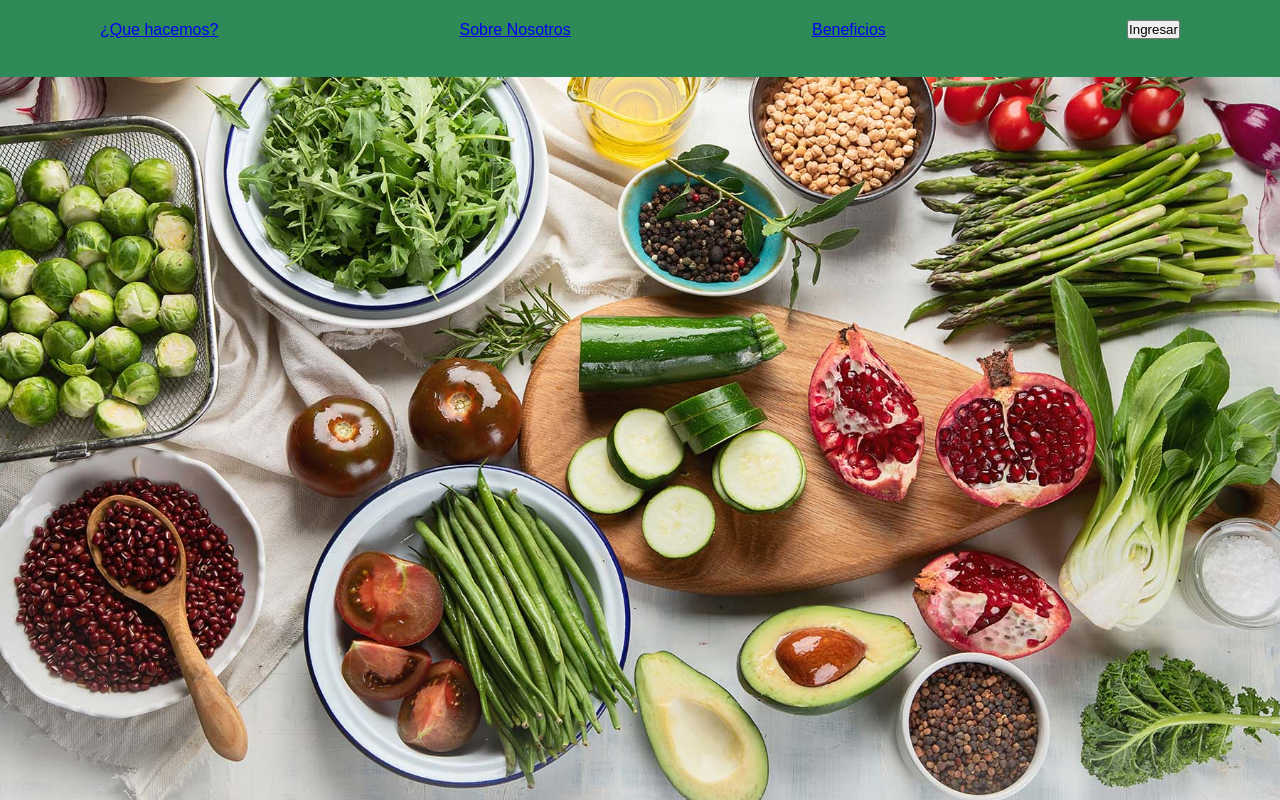
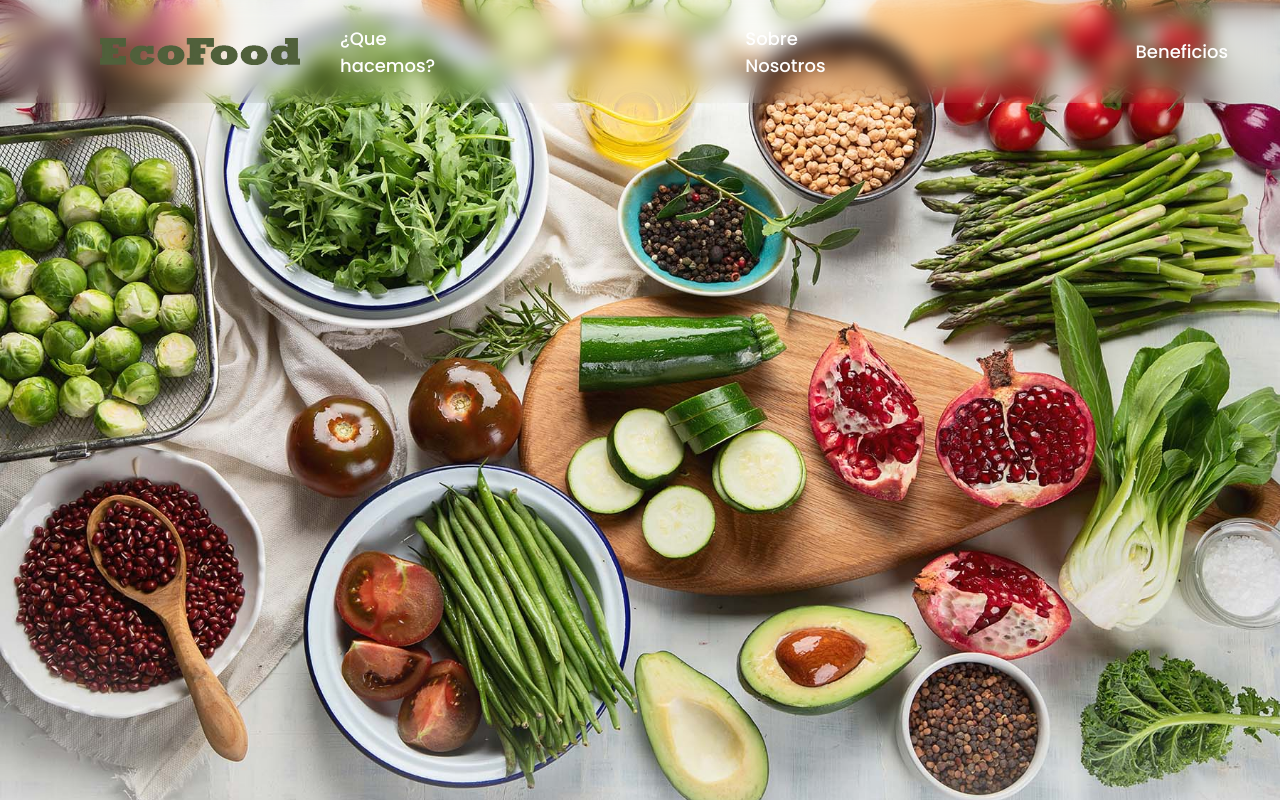
Before and after one commit to pulento-pepe/front-end-PJC, a plain HTML site: page index.html in a window 1280 px wide. Drawn offline with Linux system fonts and the light colour scheme.

Commit message:
actualizacion navbar

```diff
--- a/css/style.css
+++ b/css/style.css
@@ -1,4 +1,4 @@
-@import  url("https://fonts.googleapis.com/css2?family=Roboto:wght@400;700&display=swap");
+@import  url("https://fonts.googleapis.com/css2?family=Poppins:wght@300;400;500;600;700;800;900&display=swap");
 
 *{
     margin: 0;
@@ -20,11 +20,12 @@ body {
     left: 0;
     width: 100%;
     padding: 20px 100px;
-    background: seagreen;
+    background: transparent;
     display: flex;
     justify-content: space-between;
     align-items: center;
     z-index: 100;
+    backdrop-filter: blur(10px);
 }
 
 .logo {
@@ -34,20 +35,54 @@ body {
     font-weight: 700;
 }
 
+.logo-img {
+    width: 200px; /* Ajusta el ancho de la imagen */
+    height: auto; /* Mantén la proporción de la imagen */
+    display: block; /* Asegura que se comporte como un bloque dentro del enlace */
+}
+
+.navbar {
+    display: flex;
+    justify-content: center; /* Centra los elementos horizontalmente */
+    gap: 270px; /* Agrega una separación de 10px entre los enlaces */
+    align-items: center; /* Alinea verticalmente los elementos al centro */
+}
+
 .navbar a {
+    position: relative;
     color: white;
     text-decoration: none;
     font-size: 18px;
     font-weight: 500;
     margin-left: 40px;
+    backdrop-filter: blur(10px);
 }
 
 .navbar a::before{
     content: '';
     position: absolute;
-    top: 0;
+    top: 100%;
     left: 0;
+    width: 0;
+    height: 2px;
+    background: #c71616;
+    transition: all 0.3s ease;
+}
+
+.navbar a:hover::before{
     width: 100%;
-    height: 100%;
-    background: #fff;
 }
+
+.button {
+    background-color: #50603a; /* Green */
+    border: none;
+    color: white;
+    padding: 15px 32px;
+    text-align: center;
+    text-decoration: none;
+    display: inline-block;
+    font-size: 16px;
+    margin: 4px 2px;
+    cursor: pointer;
+    border-radius: 8px;
+}
--- a/index.html
+++ b/index.html
@@ -11,12 +11,14 @@
 <body>
 
   <header class="header">
-    <a href="#" class="logo">Logo</a>
-    <nav class="header">
+    <a href="#" class="logo">
+      <img src="img/Recurso_19-removebg-preview.png" alt="Logo" class="logo-img">
+    </a>
+    <nav class="navbar">
       <a href="#">¿Que hacemos?</a>
       <a href="#">Sobre Nosotros</a>
       <a href="#">Beneficios</a>
-      <button>Ingresar</button>
+      <button class="button">Ingresar</button>
     </nav>
   </header>
 
```
Also changed, not shown: img/Recurso_19-removebg-preview.png (added).
